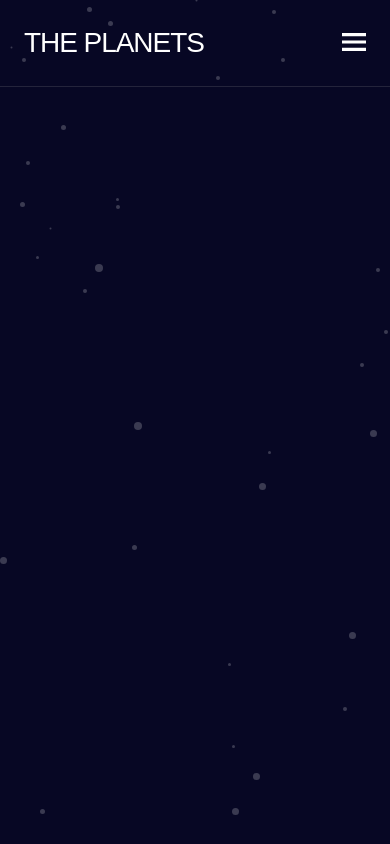
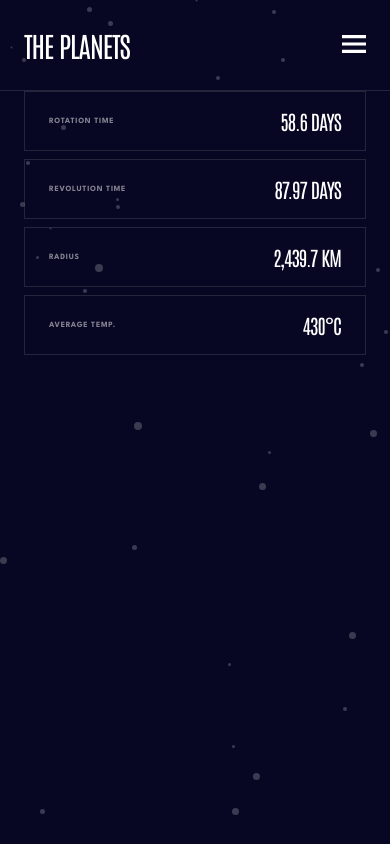
Before and after one commit to IngridaKvet/Planets, a React (Vite) app: page /mercury in a window 390 px wide. Before the commit this address had no page. Built offline with nearby package versions, Linux system fonts and the light colour scheme.

Commit message:
Add planets stats component

```diff
--- a/src/App.jsx
+++ b/src/App.jsx
@@ -1,6 +1,12 @@
 import './App.css'
 import Layout from './components/Layout/Layout'
 import { Routes, Route } from 'react-router'
+import PlanetStats from './components/PlanetStats/PlanetStats'
+
+import data from '../data.json';
+
+const planet = data.find(p => p.name === 'Mercury');
+
 
 function App() {
 
@@ -8,7 +14,7 @@ function App() {
     <>
      <Layout>
       <Routes>
-          <Route path="/" element={<p>HEEEYY</p>} />
+          <Route path="/mercury" element={<PlanetStats planet={planet}/>} />
       </Routes>
      </Layout>
     </>
--- /dev/null
+++ b/src/components/PlanetStats/PlanetStats.jsx
@@ -0,0 +1,26 @@
+import styles from "./planetStats.module.scss";
+
+const PlanetStats = ({ planet }) => {
+  return (
+    <section className={styles.stats}>
+      <div className={styles.statsWrapper}>
+        <h2 className={`smallHeading ${styles.label}`}>Rotation Time</h2>
+        <h4 className={`largeHeading ${styles.value}`}>{planet.rotation}</h4>
+      </div>
+      <div className={styles.statsWrapper}>
+        <h2 className={`smallHeading ${styles.label}`}>Revolution Time</h2>
+        <h4 className={`largeHeading ${styles.value}`}>{planet.revolution}</h4>
+      </div>
+      <div className={styles.statsWrapper}>
+        <h2 className={`smallHeading ${styles.label}`}>Radius</h2>
+        <h4 className={`largeHeading ${styles.value}`}>{planet.radius}</h4>
+      </div>
+      <div className={styles.statsWrapper}>
+        <h2 className={`smallHeading ${styles.label}`}>Average Temp.</h2>
+        <h4 className={`largeHeading ${styles.value}`}>{planet.temperature}</h4>
+      </div>
+    </section>
+  );
+};
+
+export default PlanetStats;
--- /dev/null
+++ b/src/components/PlanetStats/planetStats.module.scss
@@ -0,0 +1,53 @@
+.stats {
+  display: flex;
+  justify-content: center;
+  gap: 3rem;
+
+  @media (max-width: 1150px) {
+    gap: 1.1rem;
+  }
+
+
+  @media (max-width: 728px) {
+    flex-direction: column;
+    gap: 0.8rem;
+    margin-inline: 2.4rem;
+
+  }
+}
+
+.statsWrapper {
+  border: 1px solid #97979733;
+  padding: 2rem 2.3rem;
+  display: flex;
+  gap: 4px;
+  flex-direction: column;
+  text-transform: uppercase;
+  color: var(--color-white);
+  min-width: 25.5rem;
+  box-sizing: border-box;
+
+  @media (max-width: 1150px) {
+    min-width: 16.4rem;
+  }
+
+
+  @media (max-width: 728px) {
+    flex-direction: row;
+    justify-content: space-between;
+    padding: 1.6rem 2.4rem;
+    align-items: center;
+  }
+}
+
+.label {
+  opacity: 0.5;
+}
+
+.value{
+
+  @media (max-width: 728px) {
+    font-size: 2rem;
+
+  }
+}
--- a/src/styles/_variables.scss
+++ b/src/styles/_variables.scss
@@ -23,9 +23,9 @@
   --font-size-heading-m: 1.2rem; /* 12px */
   --font-size-heading-s: 1.1rem; /* 11px */
   --font-size-body: 1.4rem; /* 14px */
-  --spacing-plus-2-6: 2.6rem;
-  --spacing-plus-1: 1rem;
-  --spacing-minus-1-5: -1.5rem;
+  --spacing-plus-2-6: 2.6px;
+  --spacing-plus-1: 1px;
+  --spacing-minus-1-5: -1.5px;
   --line-height-l: 10.3rem;
   --line-height-m: 5.2rem;
   --line-height-s: 2.5rem;
--- a/src/styles/global.scss
+++ b/src/styles/global.scss
@@ -1,4 +1,5 @@
 @use './variables' as *;
+@import url('https://fonts.googleapis.com/css2?family=Antonio:wght@100..700&family=League+Spartan:wght@100..900&display=swap');
 
 html {
   font-size: 62.5%;
@@ -18,3 +19,36 @@ body {
   color: var(--color-white);
   line-height: 1.6;
 }
+
+
+//Typography
+
+.smallHeading {
+  font-family: var(--font-family-league-spartan);
+  font-weight: 700;
+  font-size: var(--font-size-heading-s);
+  line-height: var(--line-height-s);
+  letter-spacing: var(--spacing-plus-1);
+  text-transform: uppercase;
+
+    @media (max-width: 900px) {
+    font-size: 0.8rem;
+    line-height: 1.6rem;
+    letter-spacing: 0.727px;
+  }
+}
+
+.largeHeading {
+  font-family: var(--font-family-antonio);
+  font-weight: 400;
+  font-size: var(--font-size-heading-l);
+  line-height: var(--line-height-m);
+  letter-spacing: var(--spacing-minus-1-5);
+  text-transform: uppercase;
+
+    @media (max-width: 900px) {
+    font-size: 2.4rem;
+    letter-spacing: -0.9px;
+    line-height: normal;
+  }
+}
```
